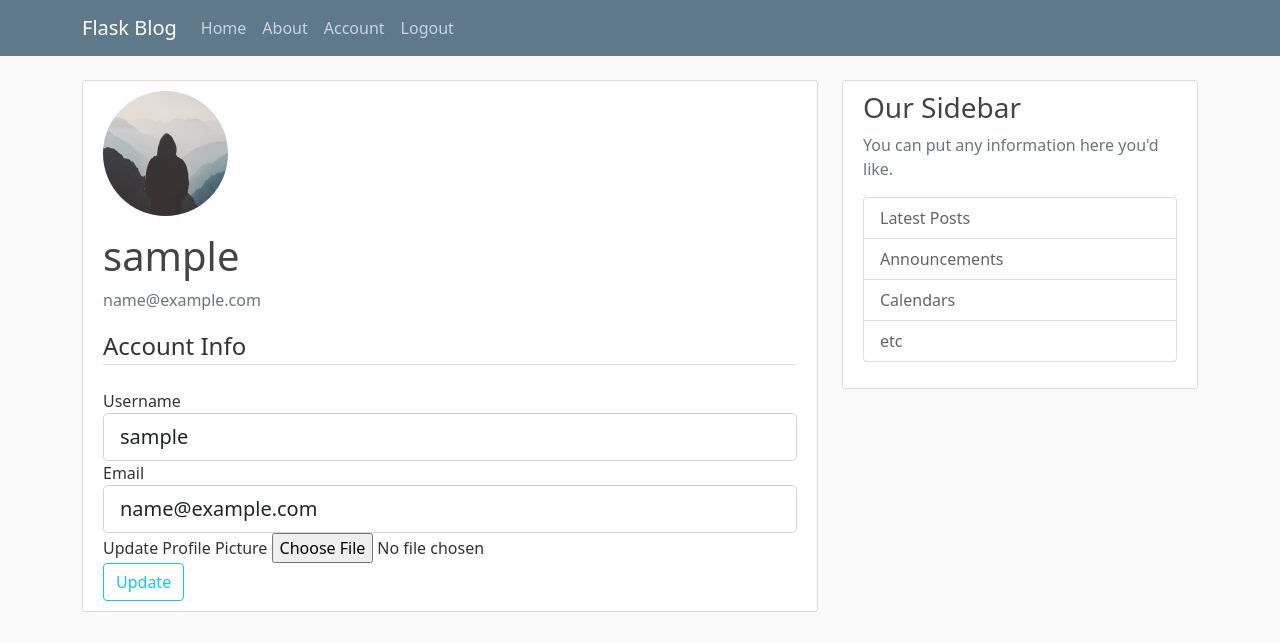
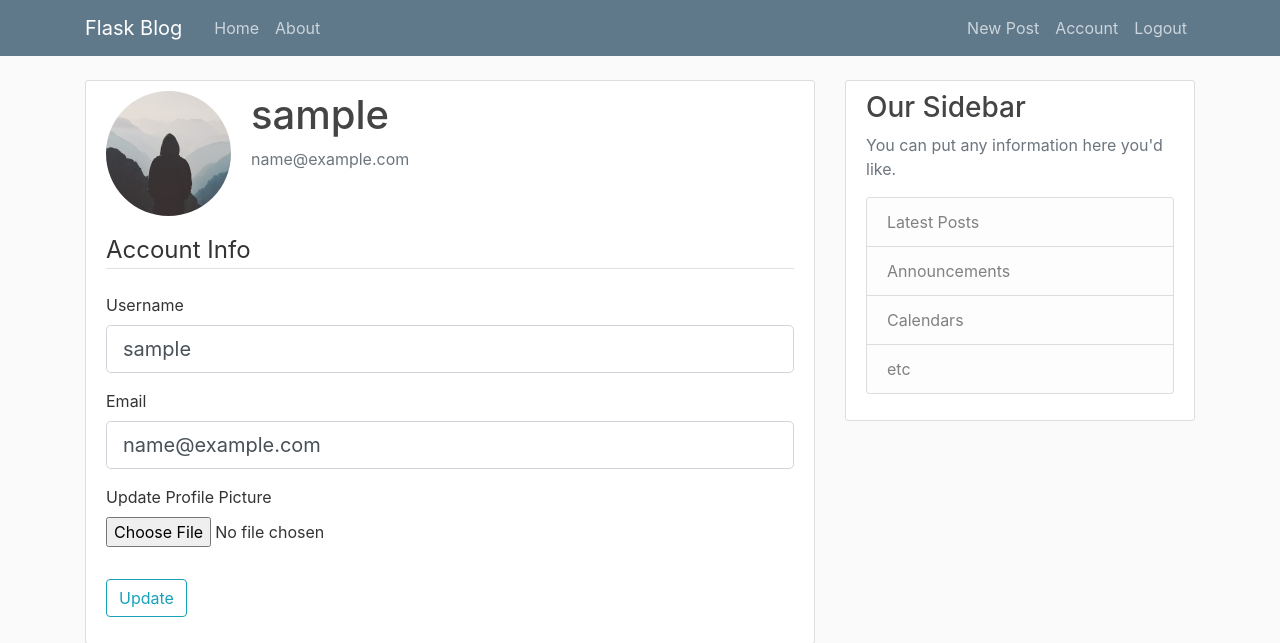
Before and after one commit to nzghanem/blog_flask, a Flask app: page /account in a window 1280 px wide. Shown: the top 643 px of the page. Run offline with Flask 2, Linux system fonts and the light colour scheme; the visitor is signed in with stand-in values (Sample User, id 1); data comes from the database, SQL or seed files in the repository; some libraries are stand-ins or nearby versions.

Commit message:
Video 8: Enables creation, updating, and deletion of posts

```diff
--- a/flaskblog/forms.py
+++ b/flaskblog/forms.py
@@ -1,7 +1,7 @@
 from flask_wtf import FlaskForm
 from flask_wtf.file import FileField, FileAllowed
 from flask_login import current_user
-from wtforms import StringField, PasswordField, SubmitField, BooleanField
+from wtforms import StringField, PasswordField, SubmitField, BooleanField, TextAreaField
 from wtforms.validators import DataRequired, Length, Email, EqualTo, ValidationError
 from flaskblog.models import User
 
@@ -54,3 +54,8 @@ class UpdateAccountForm(FlaskForm):
             user = User.query.filter_by(email=email.data).first()
             if user:
                 raise ValidationError('That email is taken. Please choose a different one.')
+
+class PostForm(FlaskForm):
+    title = StringField('Title', validators=[DataRequired()])
+    content = TextAreaField('Content', validators=[DataRequired()])
+    submit = SubmitField('Post')
--- a/flaskblog/routes.py
+++ b/flaskblog/routes.py
@@ -1,32 +1,16 @@
 import os
 import secrets
-from PIL import Image
-from flask import render_template, url_for, flash, redirect, request
+from flask import render_template, url_for, flash, redirect, request, abort
 from flaskblog import app, db, bcrypt
-from flaskblog.forms import RegistrationForm, LoginForm, UpdateAccountForm
+from flaskblog.forms import RegistrationForm, LoginForm, UpdateAccountForm, PostForm
 from flaskblog.models import User, Post
 from flask_login import login_user, current_user, logout_user, login_required
-
-
-posts = [
-    {
-        'author': 'Corey Schafer',
-        'title': 'Blog Post 1',
-        'content': 'First post content',
-        'date_posted': 'April 20, 2018'
-    },
-    {
-        'author': 'Jane Doe',
-        'title': 'Blog Post 2',
-        'content': 'Second post content',
-        'date_posted': 'April 21, 2018'
-    }
-]
 
 
 @app.route("/")
 @app.route("/home")
 def home():
+    posts = Post.query.all()
     return render_template('home.html', posts=posts)
 
 
@@ -77,14 +61,8 @@ def save_picture(form_picture):
     _, f_ext = os.path.splitext(form_picture.filename)
     picture_fn = random_hex + f_ext
     picture_path = os.path.join(app.root_path, 'static/profile_pics', picture_fn)
-
-    output_size = (125, 125)
-    i = Image.open(form_picture)
-    i.thumbnail(output_size)
-    i.save(picture_path)
-
+    form_picture.save(picture_path)
     return picture_fn
-
 
 @app.route("/account", methods=['GET', 'POST'])
 @login_required
@@ -105,3 +83,55 @@ def account():
     image_file = url_for('static', filename='profile_pics/' + current_user.image_file)
     return render_template('account.html', title='Account',
                            image_file=image_file, form=form)
+
+
+@app.route("/post/new", methods=['GET', 'POST'])
+@login_required
+def new_post():
+    form = PostForm()
+    if form.validate_on_submit():
+        post = Post(title=form.title.data, content=form.content.data, author=current_user)
+        db.session.add(post)
+        db.session.commit()
+        flash('Your post has been created!', 'success')
+        return redirect(url_for('home'))
+    return render_template('create_post.html', title='New Post',
+                           form=form, legend='New Post')
+
+
+@app.route("/post/<int:post_id>")
+def post(post_id):
+    post = Post.query.get_or_404(post_id)
+    return render_template('post.html', title=post.title, post=post)
+
+
+@app.route("/post/<int:post_id>/update", methods=['GET', 'POST'])
+@login_required
+def update_post(post_id):
+    post = Post.query.get_or_404(post_id)
+    if post.author != current_user:
+        abort(403)
+    form = PostForm()
+    if form.validate_on_submit():
+        post.title = form.title.data
+        post.content = form.content.data
+        db.session.commit()
+        flash('Your post has been updated!', 'success')
+        return redirect(url_for('post', post_id=post.id))
+    elif request.method == 'GET':
+        form.title.data = post.title
+        form.content.data = post.content
+    return render_template('create_post.html', title='Update Post',
+                           form=form, legend='Update Post')
+
+
+@app.route("/post/<int:post_id>/delete", methods=['POST'])
+@login_required
+def delete_post(post_id):
+    post = Post.query.get_or_404(post_id)
+    if post.author != current_user:
+        abort(403)
+    db.session.delete(post)
+    db.session.commit()
+    flash('Your post has been deleted!', 'success')
+    return redirect(url_for('home'))
--- a/flaskblog/templates/layout.html
+++ b/flaskblog/templates/layout.html
@@ -1,21 +1,21 @@
 <!DOCTYPE html>
-<html lang="en">
+<html>
 
 <head>
     <!-- Required meta tags -->
     <meta charset="utf-8">
-    <meta name="viewport" content="width=device-width, initial-scale=1">
+    <meta name="viewport" content="width=device-width, initial-scale=1, shrink-to-fit=no">
 
     <!-- Bootstrap CSS -->
-    <link href="https://cdn.jsdelivr.net/npm/bootstrap@5.0.2/dist/css/bootstrap.min.css" rel="stylesheet"
-        integrity="sha384-EVSTQN3/azprG1Anm3QDgpJLIm9Nao0Yz1ztcQTwFspd3yD65VohhpuuCOmLASjC" crossorigin="anonymous">
+    <link rel="stylesheet" href="https://maxcdn.bootstrapcdn.com/bootstrap/4.0.0/css/bootstrap.min.css"
+        integrity="sha384-Gn5384xqQ1aoWXA+058RXPxPg6fy4IWvTNh0E263XmFcJlSAwiGgFAW/dAiS6JXm" crossorigin="anonymous">
 
-    <link rel="stylesheet" type="text/css" href="{{ url_for('static', filename='main.css' ) }}">
+    <link rel="stylesheet" type="text/css" href="{{ url_for('static', filename='main.css') }}">
 
     {% if title %}
     <title>Flask Blog - {{ title }}</title>
     {% else %}
-    <title>Home Page</title>
+    <title>Flask Blog</title>
     {% endif %}
 </head>
 
@@ -36,6 +36,7 @@
                     <!-- Navbar Right Side -->
                     <div class="navbar-nav">
                         {% if current_user.is_authenticated %}
+                        <a class="nav-item nav-link" href="{{ url_for('new_post') }}">New Post</a>
                         <a class="nav-item nav-link" href="{{ url_for('account') }}">Account</a>
                         <a class="nav-item nav-link" href="{{ url_for('logout') }}">Logout</a>
                         {% else %}
@@ -77,9 +78,17 @@
         </div>
     </main>
 
-    <!-- Option 1: Bootstrap Bundle with Popper -->
-    <script src="https://cdn.jsdelivr.net/npm/bootstrap@5.0.2/dist/js/bootstrap.bundle.min.js"
-        integrity="sha384-MrcW6ZMFYlzcLA8Nl+NtUVF0sA7MsXsP1UyJoMp4YLEuNSfAP+JcXn/tWtIaxVXM"
+
+    <!-- Optional JavaScript -->
+    <!-- jQuery first, then Popper.js, then Bootstrap JS -->
+    <script src="https://code.jquery.com/jquery-3.2.1.slim.min.js"
+        integrity="sha384-KJ3o2DKtIkvYIK3UENzmM7KCkRr/rE9/Qpg6aAZGJwFDMVNA/GpGFF93hXpG5KkN"
+        crossorigin="anonymous"></script>
+    <script src="https://cdnjs.cloudflare.com/ajax/libs/popper.js/1.12.9/umd/popper.min.js"
+        integrity="sha384-ApNbgh9B+Y1QKtv3Rn7W3mgPxhU9K/ScQsAP7hUibX39j7fakFPskvXusvfa0b4Q"
+        crossorigin="anonymous"></script>
+    <script src="https://maxcdn.bootstrapcdn.com/bootstrap/4.0.0/js/bootstrap.min.js"
+        integrity="sha384-JZR6Spejh4U02d8jOt6vLEHfe/JQGiRRSQQxSfFWpi1MquVdAyjUar5+76PVCmYl"
         crossorigin="anonymous"></script>
 </body>
 
```
Also changed, not shown: flaskblog/templates/create_post.html (added, +40 -0 lines), flaskblog/templates/home.html (+5 -5 lines), flaskblog/templates/post.html (added, +43 -0 lines), flaskblog/static/profile_pics/21bbd4b3670e7810.jpg (added), flaskblog/static/profile_pics/4bc2f18b0ac5021d.jpg (added).
